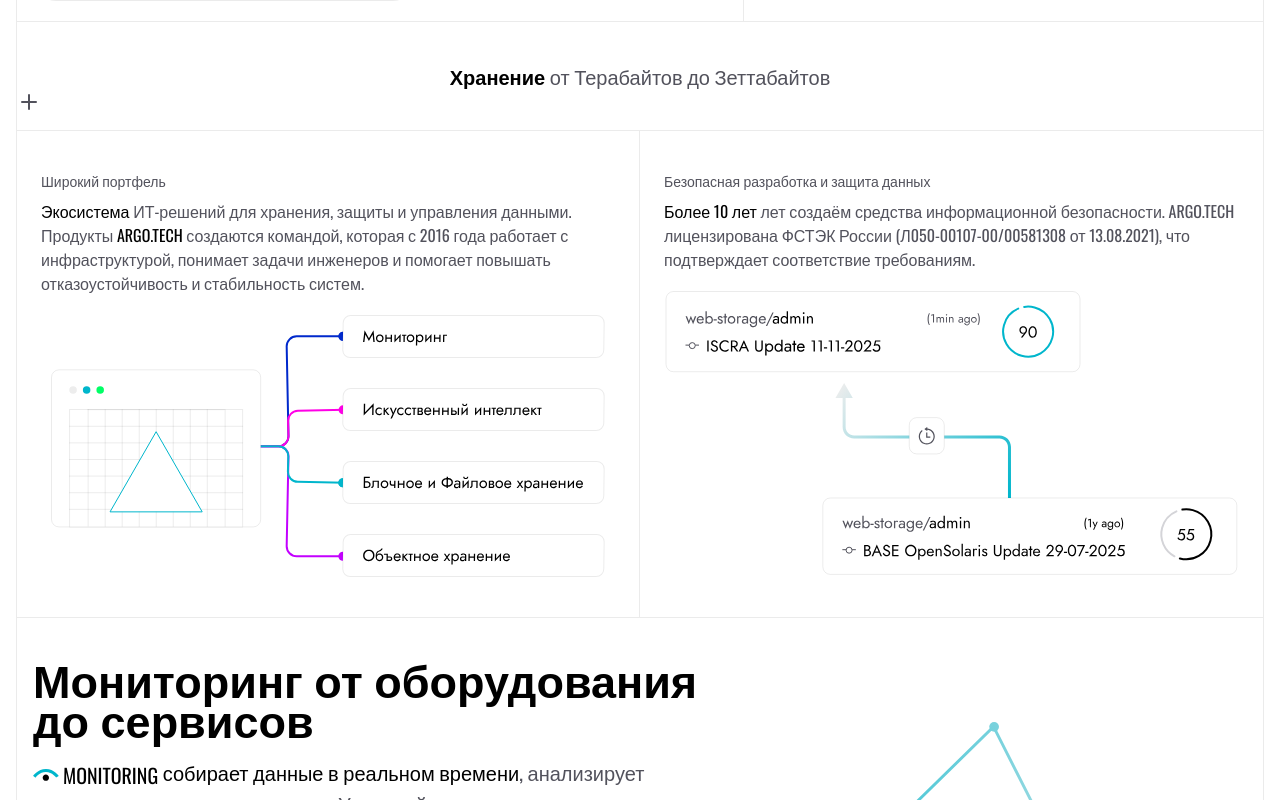
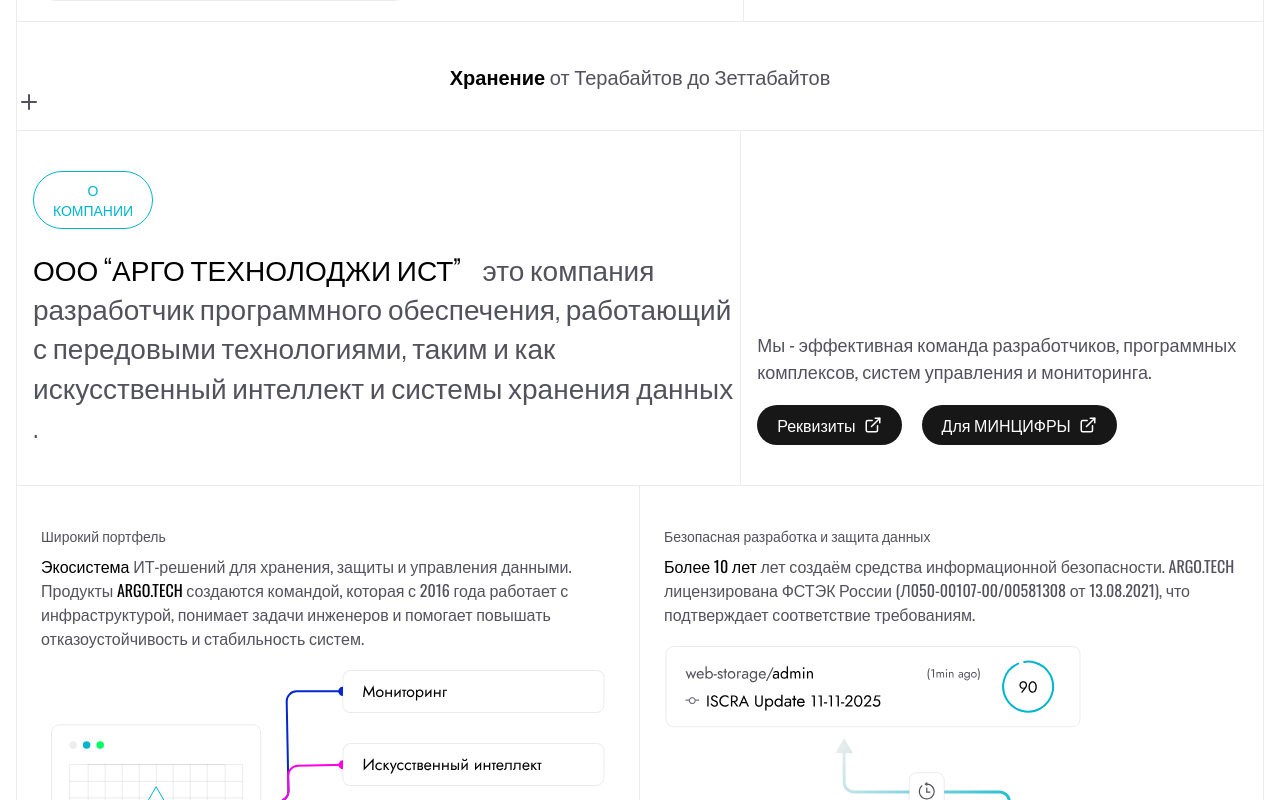
Before and after one commit to Slawone/argo-web, a Next.js app: page / in a window 1280 px wide. Shown: the part 1100-1900 px from the top of the page. Built offline with nearby package versions, Linux system fonts and the light colour scheme.

Commit message:
Created module

```diff
--- a/src/app/page.jsx
+++ b/src/app/page.jsx
@@ -1,4 +1,4 @@
-import { Hero, Tabs, News, DataSecurity, Monitoring, Info, TextGrid, SmallTextGrid, Support } from "@/sections";
+import { Hero, Tabs, News, DataSecurity, Monitoring, Info, TextGrid, SmallTextGrid, Support, AboutSection } from "@/sections";
 import { textsVariants } from "@/config";
 import { ArgoChat, ArgoForm, ArgoStorage } from "@/ui";
 
@@ -13,10 +13,11 @@ export default function Home() {
           <Hero />
           <Tabs />
           <Info text="Хранение от Терабайтов до Зеттабайтов" />
+          <AboutSection />
           <DataSecurity />
           <Monitoring />
           <TextGrid items={textItems1} />
-          <Support />
+          {/* <Support /> */}
           <Info text="Индивидуальность в каждом продукте" />
           <TextGrid items={textItems2} />
           {/* active */}
--- /dev/null
+++ b/src/sections/AboutSection.jsx
@@ -0,0 +1,42 @@
+"use client";
+
+import Link from "next/link";
+import { ExternalLink } from "lucide-react";
+
+export const AboutSection = () => {
+  return (
+    <section className="section-border max-w-7xl mx-auto px-4 text-color grid md:grid-cols-[7fr_5fr] items-center xl:items-end">
+      <div className="py-5 md:py-10 md:border-r md:border-r-black/8 md:dark:border-r-white/14">
+        <div className="w-25 md:w-30 text-center text-[12px] md:text-sm text-[#00B6CC] border rounded-full px-4 py-2 uppercase mb-5">
+          О Компании
+        </div>
+        <p className="text-xl md:text-[28px] font-light wrap-balance md:*:pr-4">
+          <span className="title-color">ООО “АРГО ТЕХНОЛОДЖИ ИСТ”</span> это
+          компания разработчик программного обеспечения, работающий с передовыми
+          технологиями, таким и как искусственный интеллект и системы хранения
+          данных .
+        </p>
+      </div>
+      <div className="py-5 md:py-10 md:pl-4">
+        <p className="md:text-[18px] mb-5">
+          Мы - эффективная команда разработчиков, программных комплексов, систем
+          управления и мониторинга.
+        </p>
+        <div className="flex items-center gap-5">
+          <Link
+            className="flex items-center gap-2 text-[14px] lg:text-[16px] bg-[#171717] dark:bg-[#ededed] border-transparent text-white dark:text-[#0a0a0a] hover:bg-[#383838] dark:hover:bg-[#ccc] rounded-full px-3 py-1 md:hover:scale-110 transition-all lg:px-5 lg:py-2"
+            href={"/req"}
+          >
+            Реквизиты <ExternalLink width={18} height={18} />{" "}
+          </Link>
+          <Link
+            className="flex items-center gap-2 text-[14px] lg:text-[16px] bg-[#171717] dark:bg-[#ededed] border-transparent text-white dark:text-[#0a0a0a] hover:bg-[#383838] dark:hover:bg-[#ccc] rounded-full px-3 py-1 md:hover:scale-110 transition-all lg:px-5 lg:py-2"
+            href={"/documents"}
+          >
+            Для МИНЦИФРЫ <ExternalLink width={18} height={18} />{" "}
+          </Link>
+        </div>
+      </div>
+    </section>
+  );
+};
--- a/src/sections/index.js
+++ b/src/sections/index.js
@@ -7,3 +7,4 @@ export { Monitoring } from './Monitoring';
 export { TextGrid } from './TextGrid';
 export { SmallTextGrid } from './SmallTextGrid';
 export { Support } from './Support';
+export { AboutSection } from './AboutSection';
--- /dev/null
+++ b/src/ui/Tooltip.jsx
@@ -0,0 +1,18 @@
+"use client";
+
+import { useState } from "react";
+
+export const Tooltip = ({children, text}) => {
+  const [show, setShow] = useState(false);
+
+   return (
+     <div
+       className="relative inline-block"
+       onMouseEnter={() => setShow(true)}
+       onMouseLeave={() => setShow(false)}
+     >
+       {children}
+       {show && <div className="absolute top-full left-1/2">{text}</div>}
+     </div>
+   );
+};
--- a/src/ui/index.js
+++ b/src/ui/index.js
@@ -2,6 +2,7 @@
 export { Logo } from "./Logo";
 export { Button } from "./Button";
 export { LinkAsButton } from "./LinkAsButton";
+export { Tooltip } from "./Tooltip";
 
 /* svg */
 export { EcoSystem } from './svg';
--- a/src/widgets/Header.jsx
+++ b/src/widgets/Header.jsx
@@ -50,7 +50,8 @@ export const Header = () => {
         <Link href={'/'}>
           <Logo />
         </Link>
-        <DesktopMenu items={navItems} />
+        {/* <DesktopMenu items={navItems} /> */}
+        <span className="hidden md:inline-block text-color font-sans text-sm">Меню находится в разработке...</span>
         <div className="flex items-center justify-between gap-2 ml-auto">
           <Button
             variant="secondary"
```
Also changed, not shown: src/components/DesktopMenu.jsx (line endings or trailing spaces).
